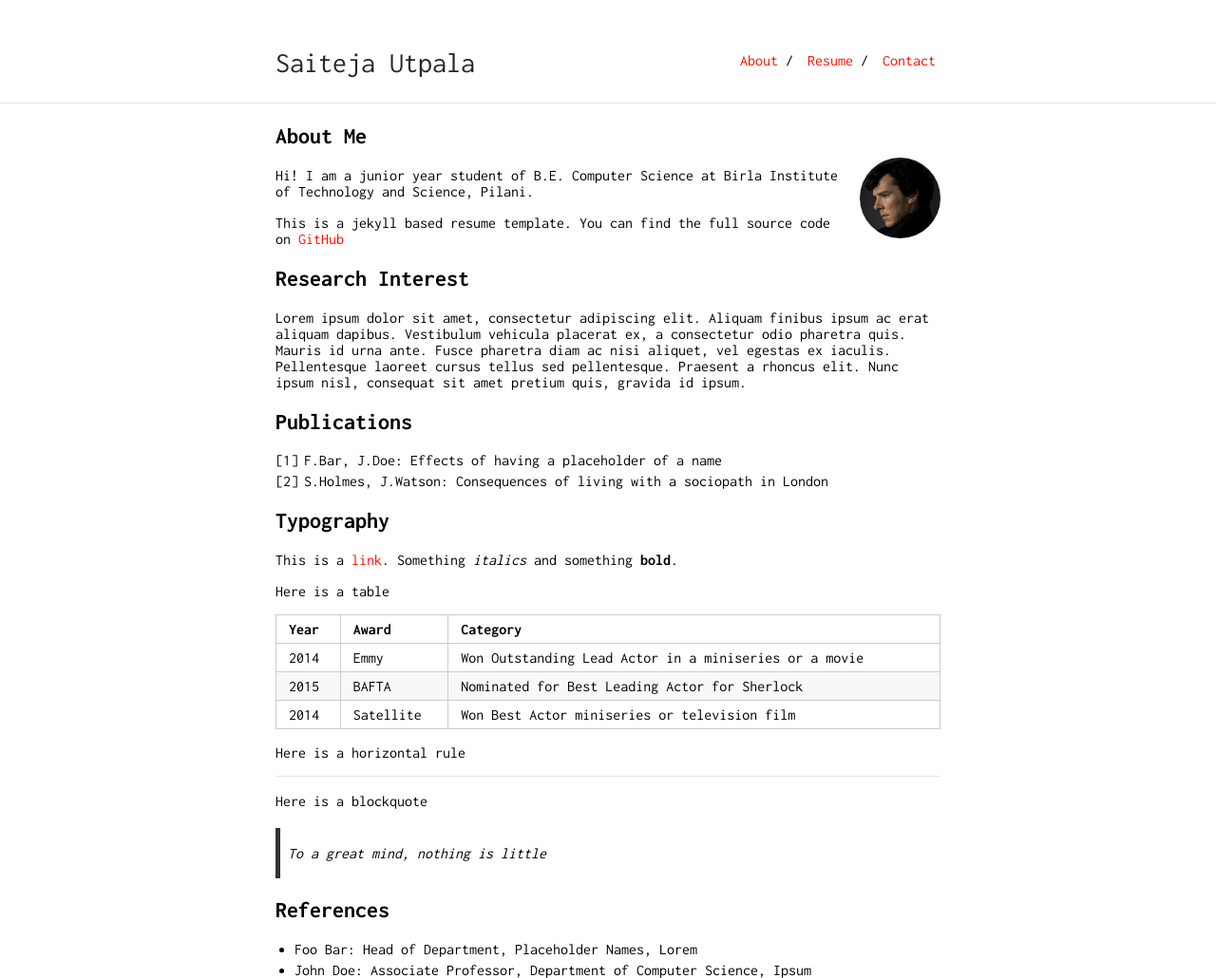
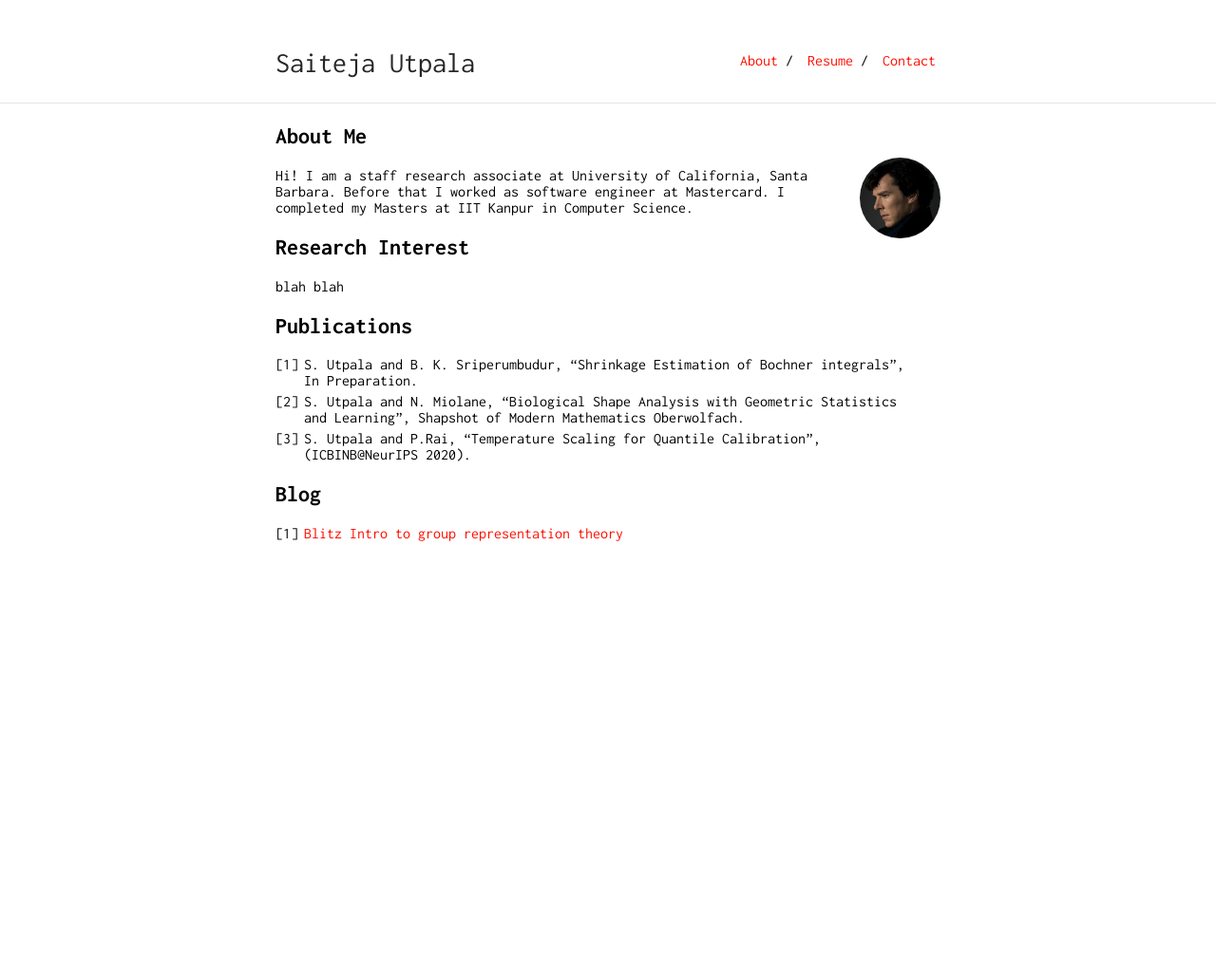
Before and after one commit to SaitejaUtpala/saitejautpala.github.io, a Jekyll site: the page built from index.md, in a window 1280 px wide. Shown: the whole page at 95% size. Built offline with Jekyll 4.4.1, drawn with Linux system fonts in a browser that asks for light colours; our own code applies the rules of GitHub Pages for plain Markdown files; after the commit the page ends 900 px from its top, so only the background shows below that.

```diff
--- a/_config.yml
+++ b/_config.yml
@@ -17,7 +17,7 @@
 
 nav:
  - name: "About"
-   link: "/researcher/"
+   link: "/"
  - name: "Resume"
    link: "resume.pdf"
  - name: "Contact"
--- a/index.md
+++ b/index.md
@@ -6,40 +6,24 @@
 
 <img class="profile-picture" src="sherlock.jpg">
 
-Hi! I am a junior year student of B.E. Computer Science at Birla Institute of Technology and Science, Pilani.
-
-This is a jekyll based resume template. You can find the full source code on [GitHub](https://github.com/bk2dcradle/researcher)
+Hi! I am a staff research associate at University of California, Santa Barbara. Before that I worked as
+software engineer at Mastercard. I completed my Masters at IIT Kanpur in Computer Science.
 
 ## Research Interest
 
-Lorem ipsum dolor sit amet, consectetur adipiscing elit. Aliquam finibus ipsum ac erat aliquam dapibus. Vestibulum vehicula placerat ex, a consectetur odio pharetra quis. Mauris id urna ante. Fusce pharetra diam ac nisi aliquet, vel egestas ex iaculis. Pellentesque laoreet cursus tellus sed pellentesque. Praesent a rhoncus elit. Nunc ipsum nisl, consequat sit amet pretium quis, gravida id ipsum.
+blah blah
+
+
+
+
+
 
 ## Publications
 
-1. F.Bar, J.Doe: Effects of having a placeholder of a name
-2. S.Holmes, J.Watson: Consequences of living with a sociopath in London
+1. S. Utpala and B. K. Sriperumbudur, "Shrinkage Estimation of Bochner integrals", In Preparation.
+2. S. Utpala and N. Miolane, "Biological Shape Analysis with Geometric Statistics and Learning", Shapshot of Modern Mathematics Oberwolfach.
+3. S. Utpala and P.Rai, "Temperature Scaling for Quantile Calibration", (ICBINB@NeurIPS 2020).
 
-## Typography
+## Blog
 
-This is a [link](http://google.com). Something *italics* and something **bold**.
-
-Here is a table
-
-Year | Award | Category
------|-------|--------
-2014 | Emmy  | Won Outstanding Lead Actor in a miniseries or a movie
-2015 | BAFTA | Nominated for Best Leading Actor for Sherlock
-2014 | Satellite | Won Best Actor miniseries or television film
-
-Here is a horizontal rule
-
----
-
-Here is a blockquote
-
-> To a great mind, nothing is little
-
-## References
-
-* Foo Bar: Head of Department, Placeholder Names, Lorem
-* John Doe: Associate Professor, Department of Computer Science, Ipsum
+1.  <a href="/minGRT.html">Blitz Intro to group representation theory</a>
```
Also changed, not shown: contact.md (+0 -16 lines), 3 other files.
